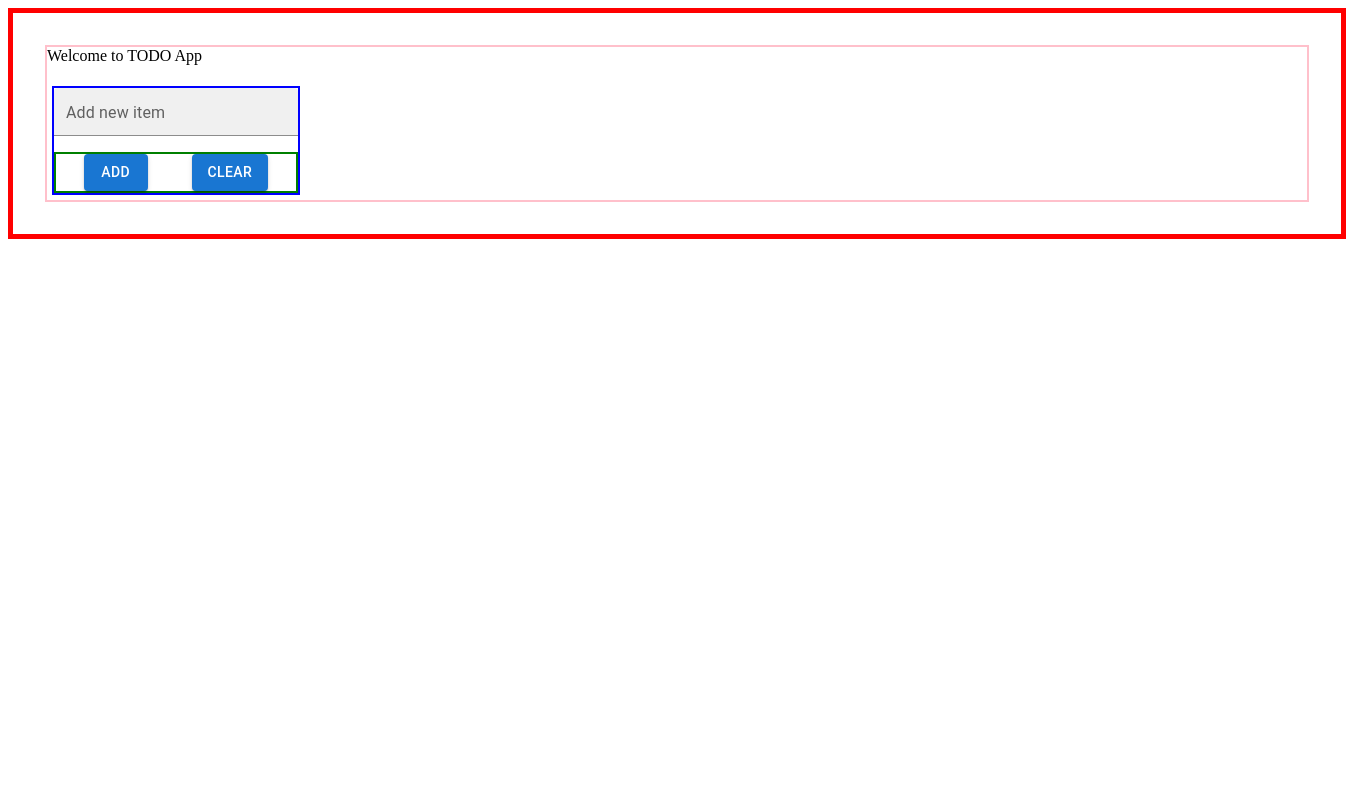
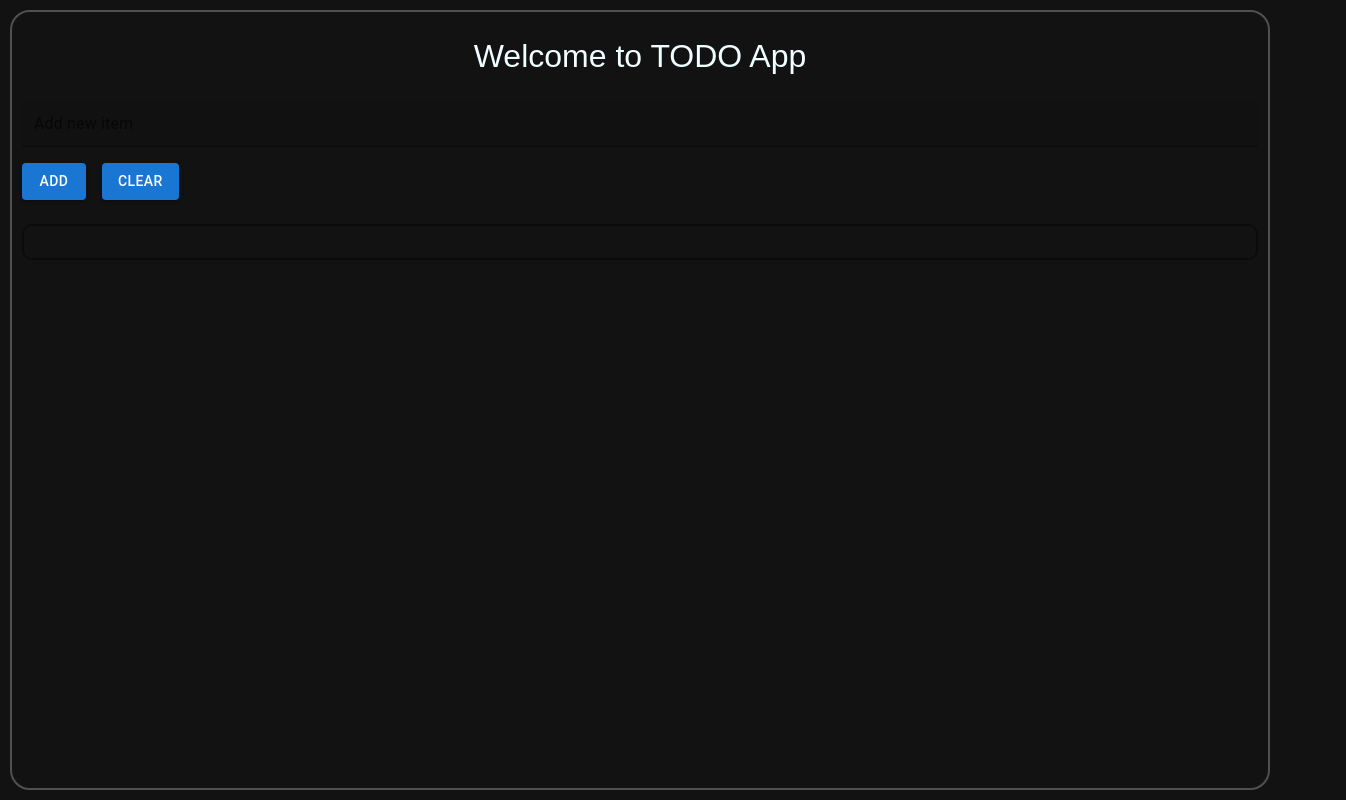
Before and after one commit to riteshkhatri08/ws_react, a React (Vite) app in the folder react_revisit/react-recap-1/: page / in a window 1280 px wide. Shown: the whole page, 1346 px wide, since content can reach past the window. Built offline with nearby package versions, Linux system fonts and the light colour scheme.

Commit message:
Cleaner uI

```diff
--- a/react_revisit/react-recap-1/src/App.css
+++ b/react_revisit/react-recap-1/src/App.css
@@ -1,7 +1,82 @@
+body {
+  background-color: #121212;
+  height: 100vh;
+  width: 100vw;
+  margin: 0;
+  padding: 0;
+}
+
 #root {
-  padding: 2rem;
-  border: 5px solid red;
+  height: 100%;
   width: 100%;
   display: flex;
+  justify-content: center;
+}
+
+.todoAppContainer {
+  display: flex;
+  flex-flow: column;
+  margin: 10px;
+  padding: 10px;
+  width: 100%;
+  border: 2px solid rgba(128, 128, 128, 0.561);
+  border-radius: 20px;
+}
+
+.appTitle {
+  padding: 16px;
+  text-align: center;
+  font-size: xx-large;
+  font-family: Arial, Helvetica, sans-serif;
+  color: azure;
+}
+
+.todoList {
+  display: flex;
+}
+
+.todoList-ul {
+  display: flex;
+  flex-flow: column nowrap;
+  list-style-type: none;
+  list-style-position: outside;
+  border: 2px solid rgba(0.4, 0.4, 0.4, 0.4);
+  border-radius: 10px;
+  gap: 8px;
+  padding: 16px;
+  overflow-y: scroll;
+}
+
+.listItem {
+  display: flex;
+  gap: 4px;
+  justify-content: space-between;
+  padding: 8px;
+  border: 2px solid white;
+  border-radius: 8px;
+}
+
+.listItemLabel {
+  display: flex;
+  align-items: center;
   flex-direction: row;
+  flex-grow: 1;
 }
+
+.listControl {
+  display: flex;
+  flex-flow: column wrap;
+  justify-content: space-evenly;
+  gap: 16px;
+  margin-bottom: 8px;
+  margin-top: 8px;
+}
+
+.listControlButtonPanel {
+  display: flex;
+  flex-flow: row wrap;
+  justify-content: flex-start;
+  align-content: flex-start;
+  align-items: center;
+  gap: 16px;
+}
--- a/react_revisit/react-recap-1/src/ListControl.tsx
+++ b/react_revisit/react-recap-1/src/ListControl.tsx
@@ -30,7 +30,7 @@ const ListControl: React.FC<ListControlProps> = ({ list, listSetter }) => {
     const handleAddButtonClick = () => {
         if (inputText.trim().length !== 0) {
             // Add item to list
-            listSetter({ items: list.items.concat(inputText) });
+            listSetter({ items: [inputText, ...list.items] });
             // Clear text
             setInputText("");
         }
@@ -39,14 +39,7 @@ const ListControl: React.FC<ListControlProps> = ({ list, listSetter }) => {
         listSetter({ items: [] });
     };
     return (
-        <Box
-            sx={{
-                display: "flex",
-                flexFlow: "column wrap",
-                justifyContent: "space-evenly",
-                gap: "16px",
-                border: "2px solid blue",
-            }}
+        <div className="listControl"
         >
             <TextField
                 id="new-todo-item-input-filled-basic"
@@ -57,14 +50,9 @@ const ListControl: React.FC<ListControlProps> = ({ list, listSetter }) => {
                 onChange={handleChange}
                 onKeyDown={handleInputKeyPress}
             />
-            <Box
-                sx={{
-                    display: "flex",
-                    flexFlow: "row wrap",
-                    justifyContent: "space-evenly",
-                    gap: "16px",
-                    border: "2px solid green",
-                }}
+            <div
+            className="listControlButtonPanel"
+
             >
                 <Button
                     id="addItemButton"
@@ -80,8 +68,8 @@ const ListControl: React.FC<ListControlProps> = ({ list, listSetter }) => {
                 >
                     Clear
                 </Button>
-            </Box>
-        </Box>
+            </div>
+        </div>
     );
 };
 
--- a/react_revisit/react-recap-1/src/ListItem.tsx
+++ b/react_revisit/react-recap-1/src/ListItem.tsx
@@ -1,3 +1,4 @@
+import Button from "@mui/material/Button";
 import React from "react";
 
 const ListItem: React.FC<{ itemText: string; index: number }> = ({
@@ -5,9 +6,10 @@ const ListItem: React.FC<{ itemText: string; index: number }> = ({
     index,
 }) => {
     return (
-        <li key={"li-"+index}>
-            <input type="checkbox" id={"input-" + index} value={itemText} />{" "}
-            <label htmlFor={"input-" + index}>{itemText}</label>{" "}
+        <li key={"li-" + index} className="listItem">
+                <input type="checkbox" id={"input-" + index} value={itemText} />{" "}
+                <label className="listItemLabel" htmlFor={"input-" + index}>{itemText}</label>{" "}
+                <Button variant="contained" size="small">x</Button>
         </li>
     );
 };
--- a/react_revisit/react-recap-1/src/TodoApp.tsx
+++ b/react_revisit/react-recap-1/src/TodoApp.tsx
@@ -1,7 +1,6 @@
 import React, { useState } from 'react';
 import { getTodoList, type TodoListProps } from './TodoList';
 import getListControl from './ListControl';
-import { Box } from '@mui/material';
 const TodoApp: React.FC = () => {
 
     const [list, setlist] = useState<TodoListProps>({ items: [] });
@@ -9,30 +8,11 @@ const TodoApp: React.FC = () => {
     const ListControl = getListControl();
 
     return (
-        <Box
-            sx={{
-                display: "flex",
-                flexFlow: "column wrap",
-                justifyContent: "space-evenly",
-                gap: "16px",
-                border: "2px solid pink",
-                width: "100%"
-            }}
-        >
-            <div>Welcome to TODO App</div>
-            <Box sx={{
-                display: "flex",
-                flexFlow: "row wrap",
-                justifyContent: "space-between",
-                gap: "16px",
-                border: "2px solid yello",
-                margin: "5px"
-            }}>
-                <ListControl listSetter={setlist} list={list} />
-                <TodoList {...list} />
-
-            </Box>
-        </Box>
+        <div className="todoAppContainer">
+            <div className='appTitle'>Welcome to TODO App</div>
+            <ListControl listSetter={setlist} list={list} />
+            <TodoList {...list} />
+        </div>
 
     );
 };
--- a/react_revisit/react-recap-1/src/TodoList.tsx
+++ b/react_revisit/react-recap-1/src/TodoList.tsx
@@ -7,7 +7,7 @@ export interface TodoListProps {
 
 const TodoList: React.FC<TodoListProps> = ({ items }) => {
     return (
-        <ul>
+        <ul className="todoList-ul">
             {items.map((value: string, index: number) => (
                 // Add a list item for each item
                 <ListItem key={"listItem-" + index} itemText={value} index={index} />
```
